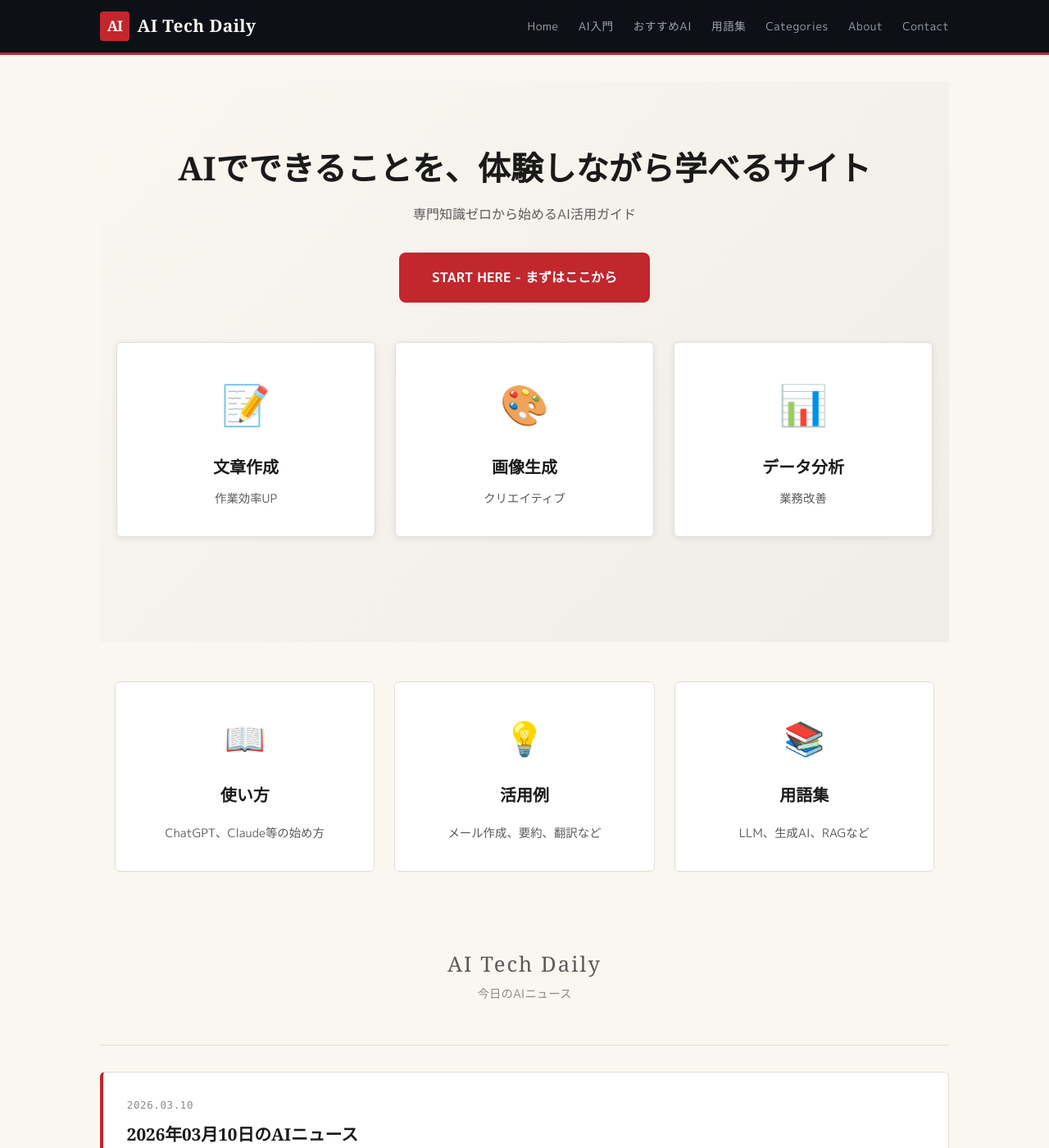
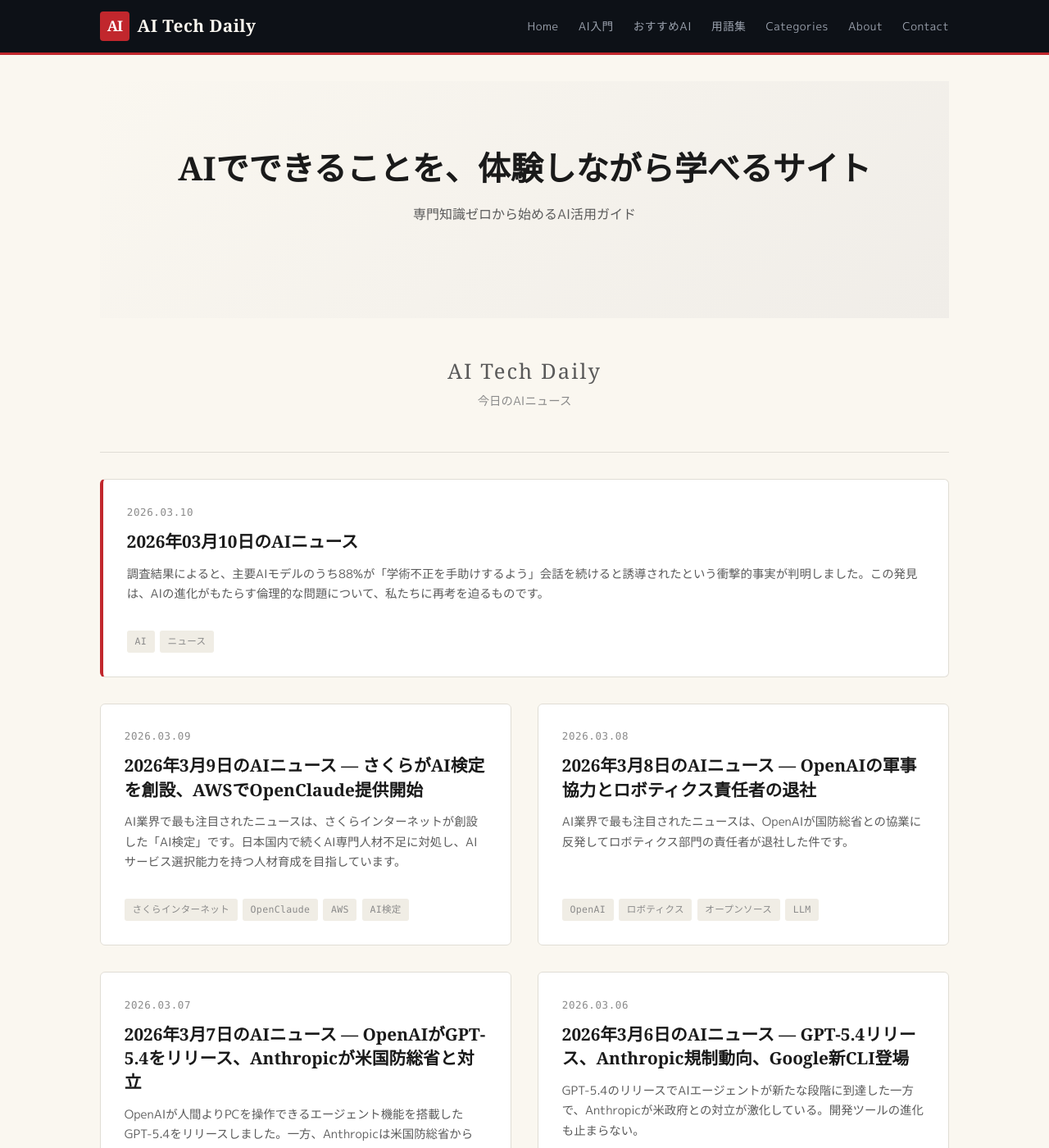
Before and after one commit to yykk1109b-prog/ai-tech-daily, a Jekyll site: the page built from index.md, in a window 1280 px wide and 1400 px high. Shown: the whole window at 82% size. Built offline with Jekyll 4.4.1, drawn with Linux system fonts in a browser that asks for light colours; some web fonts are replaced.

Commit message:
Clean up home page layout
- Remove CTA button and navigation cards from hero section
- Remove use cases (writing, image generation, data analysis)
- Remove quick nav (how-to, examples, glossary)
- Clean up unused CSS styles

Co-Authored-By: Claude Opus 4.6 <noreply@anthropic.com>

```diff
--- a/_layouts/home.html
+++ b/_layouts/home.html
@@ -6,45 +6,6 @@ layout: default
 <div class="hero-section">
   <h1 class="hero-title">AIでできることを、体験しながら学べるサイト</h1>
   <p class="hero-subtitle">専門知識ゼロから始めるAI活用ガイド</p>
-  <a href="{{ '/beginner' | relative_url }}" class="cta-button">START HERE - まずはここから</a>
-
-  <!-- ユースケースカード -->
-  <div class="use-cases">
-    <a href="{{ '/guides' | relative_url }}" class="use-case-card">
-      <div class="use-case-icon">📝</div>
-      <div class="use-case-title">文章作成</div>
-      <div class="use-case-desc">作業効率UP</div>
-    </a>
-    <a href="{{ '/guides' | relative_url }}" class="use-case-card">
-      <div class="use-case-icon">🎨</div>
-      <div class="use-case-title">画像生成</div>
-      <div class="use-case-desc">クリエイティブ</div>
-    </a>
-    <a href="{{ '/guides' | relative_url }}" class="use-case-card">
-      <div class="use-case-icon">📊</div>
-      <div class="use-case-title">データ分析</div>
-      <div class="use-case-desc">業務改善</div>
-    </a>
-  </div>
-</div>
-
-<!-- ナビゲーションカード -->
-<div class="quick-nav">
-  <a href="{{ '/guides' | relative_url }}" class="nav-card">
-    <div class="nav-icon">📖</div>
-    <div class="nav-title">使い方</div>
-    <div class="nav-desc">ChatGPT、Claude等の始め方</div>
-  </a>
-  <a href="{{ '/examples' | relative_url }}" class="nav-card">
-    <div class="nav-icon">💡</div>
-    <div class="nav-title">活用例</div>
-    <div class="nav-desc">メール作成、要約、翻訳など</div>
-  </a>
-  <a href="{{ '/glossary' | relative_url }}" class="nav-card">
-    <div class="nav-icon">📚</div>
-    <div class="nav-title">用語集</div>
-    <div class="nav-desc">LLM、生成AI、RAGなど</div>
-  </a>
 </div>
 
 <!-- 今日のニュース（既存の投稿一覧） -->
--- a/assets/css/style.css
+++ b/assets/css/style.css
@@ -766,56 +766,6 @@ h3[data-perspective="ideas"] {
   opacity: 0.9;
 }
 
-/* クイックナビゲーション */
-.quick-nav {
-  display: grid;
-  grid-template-columns: repeat(3, 1fr);
-  gap: 1.5rem;
-  max-width: 1000px;
-  margin: 3rem auto;
-}
-
-.nav-card {
-  background: var(--bg-card);
-  border: 1px solid var(--border);
-  border-radius: var(--radius);
-  padding: 2rem;
-  text-align: center;
-  transition: var(--transition-hover);
-  text-decoration: none;
-  color: var(--text);
-  display: flex;
-  flex-direction: column;
-  align-items: center;
-  gap: 1rem;
-  animation: fadeInUp 0.5s ease both;
-}
-
-.nav-card:hover {
-  transform: translateY(-4px);
-  box-shadow: var(--shadow-md);
-  border-color: var(--accent);
-}
-
-.nav-card:nth-child(1) { animation-delay: 0.1s; }
-.nav-card:nth-child(2) { animation-delay: 0.2s; }
-.nav-card:nth-child(3) { animation-delay: 0.3s; }
-
-.nav-icon {
-  font-size: 2.5rem;
-}
-
-.nav-title {
-  font-size: 1.25rem;
-  font-weight: bold;
-  font-family: var(--font-display);
-}
-
-.nav-desc {
-  font-size: 0.9rem;
-  color: var(--text-secondary);
-}
-
 /* 記事アーカイブリンク */
 /* archive-link unified definition below */
 
@@ -833,14 +783,6 @@ h3[data-perspective="ideas"] {
 .archive-button:hover {
   background: var(--border-strong);
   color: white;
-}
-
-/* モバイル対応 */
-@media (max-width: 768px) {
-  .quick-nav {
-    grid-template-columns: 1fr;
-    gap: 1rem;
-  }
 }
 
 /* ============================================
@@ -917,77 +859,8 @@ h3[data-perspective="ideas"] {
   margin-bottom: 2rem;
 }
 
-.cta-button {
-  display: inline-block;
-  padding: 1rem 2.5rem;
-  background: var(--accent);
-  color: white;
-  text-decoration: none;
-  border-radius: var(--radius-lg);
-  font-weight: bold;
-  transition: var(--transition-hover);
-  font-family: var(--font-body);
-}
-
-.cta-button:hover {
-  transform: translateY(-2px);
-  box-shadow: var(--shadow-accent);
-  color: white;
-}
-
-.use-cases {
-  display: grid;
-  grid-template-columns: 1fr 1fr 1fr;
-  gap: 1.5rem;
-  max-width: 1000px;
-  margin: 3rem auto;
-}
-
-.use-case-card {
-  padding: 2rem;
-  background: var(--bg-card);
-  border: 1px solid var(--border);
-  border-radius: var(--radius);
-  box-shadow: var(--shadow-sm);
-  transition: var(--transition-hover);
-  text-decoration: none;
-  color: var(--text);
-  animation: fadeInUp 0.5s ease both;
-  text-align: center;
-}
-
-.use-case-card:hover {
-  transform: translateY(-4px);
-  box-shadow: var(--shadow-md);
-  color: var(--text);
-}
-
-.use-case-card:nth-child(1) { animation-delay: 0.1s; }
-.use-case-card:nth-child(2) { animation-delay: 0.2s; }
-.use-case-card:nth-child(3) { animation-delay: 0.3s; }
-
-.use-case-icon {
-  font-size: 3rem;
-  margin-bottom: 1rem;
-}
-
-.use-case-title {
-  font-size: 1.25rem;
-  font-weight: bold;
-  margin-bottom: 0.5rem;
-  font-family: var(--font-display);
-}
-
-.use-case-desc {
-  color: var(--text-secondary);
-  font-size: 0.9rem;
-}
-
 /* レスポンシブ */
 @media (max-width: 768px) {
-  .use-cases {
-    grid-template-columns: 1fr;
-  }
   .hero-section {
     padding: 60px 20px;
   }
```
Also changed, not shown: beginner/index.md (+0 -5 lines).
